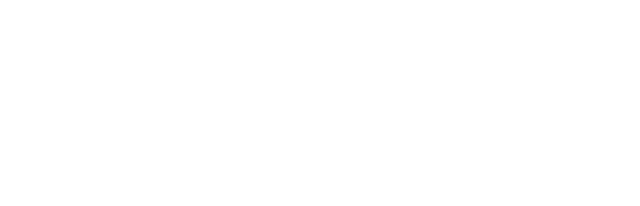
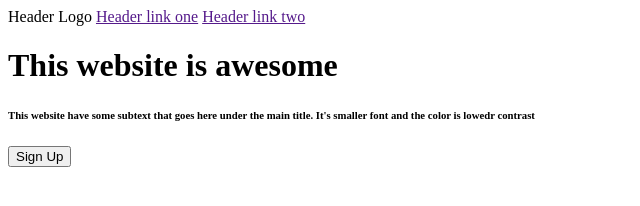
Before and after one commit to ferse/odin-landing-page, a plain HTML site: page index.html in a window 1280 px wide. Shown: the whole page, without its empty margins (0-640 px from the left). Drawn offline with Linux system fonts and the light colour scheme.

Commit message:
Add header section

```diff
--- a/index.html
+++ b/index.html
@@ -4,6 +4,22 @@
         <title>Landing Page</title>
     </head>
     <body>
-
+        <div class="header">
+            <div class="header">
+                <a>Header Logo</a>
+                <a href="">Header link one</a>
+                <a href="">Header link two</a>
+            </div>
+            <div class="header">
+                <div>
+                    <h1>This website is awesome</h1>
+                    <h6>This website have some subtext that goes here under the main title. It's smaller font and the color is lowedr contrast</h6>
+                    <button>Sign Up</button>
+                </div>
+                <div>
+                    <img src="" alt="">
+                </div>
+            </div>
+        </div>
     </body>
 </body>
```
